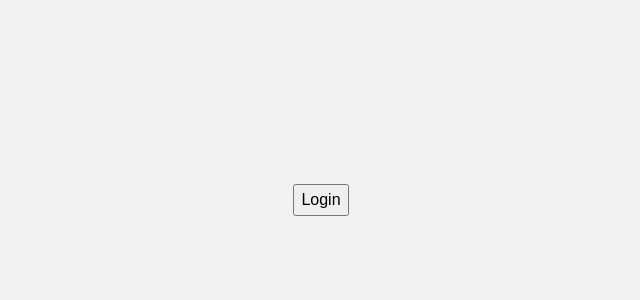
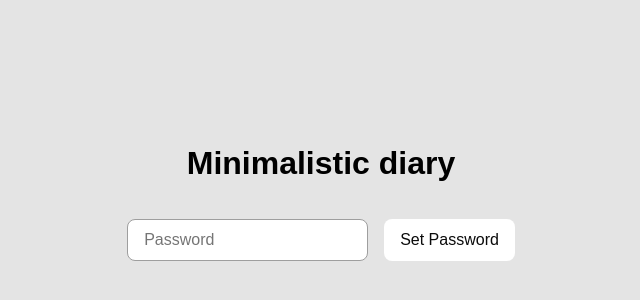
Before and after one commit to DcNiemandd/mini-diary, a React (Vite) app: page / in a window 1280 px wide. Shown: the part 200-500 px from the top of the page, without its empty margins (319-959 px from the left). Built offline with nearby package versions, Linux system fonts and the light colour scheme; a web font is replaced by a local one.

Commit message:
fix: theme, globals, login screen

```diff
--- /dev/null
+++ b/src/components/loginForm/loginForm.module.scss
@@ -0,0 +1,5 @@
+.login-form {
+    display: flex;
+    flex-flow: row;
+    gap: 1rem;
+}
--- /dev/null
+++ b/src/components/loginForm/loginForm.tsx
@@ -0,0 +1,26 @@
+import { useContext, type FC } from 'react';
+import { AppContext } from '../../contexts/appContext/appContext';
+import style from './loginForm.module.scss';
+
+export const LoginForm: FC = () => {
+    const { auth } = useContext(AppContext);
+    return (
+        <form
+            className={style['login-form']}
+            onSubmit={(e) => {
+                e.preventDefault();
+                const password = (e.target as HTMLFormElement).password.value;
+                auth.tryToLogin(password);
+            }}
+        >
+            <input
+                type="password"
+                name="password"
+                placeholder="Password"
+                required
+                minLength={6}
+            />
+            <button type="submit">{auth.isUser ? 'Login' : 'Set Password'}</button>
+        </form>
+    );
+};
--- a/src/layouts/loginLayout/loginLayout.module.scss
+++ b/src/layouts/loginLayout/loginLayout.module.scss
@@ -1,18 +1,10 @@
 .login-container {
     display: flex;
+    flex-flow: column;
     align-items: center;
     justify-content: center;
+    gap: 2rem;
 
     width: 100lvw;
     height: 100lvh;
-
-    background-color: var(--bg);
-    color: var(--text);
-    font: var(--p);
-
-    :global {
-        button {
-            width: fit-content;
-        }
-    }
 }
--- a/src/layouts/loginLayout/loginLayout.tsx
+++ b/src/layouts/loginLayout/loginLayout.tsx
@@ -1,12 +1,12 @@
-import { useContext, type FC } from 'react';
-import { AppContext } from '../../contexts/appContext/appContext';
+import { type FC } from 'react';
+import { LoginForm } from '../../components/loginForm/loginForm';
 import style from './loginLayout.module.scss';
 
 export const LoginLayout: FC = () => {
-    const { auth } = useContext(AppContext);
     return (
         <div className={style['login-container']}>
-            <button onClick={() => auth.tryToLogin('password')}>Login</button>
+            <h1>Minimalistic diary</h1>
+            <LoginForm />
         </div>
     );
 };
--- a/src/layouts/testLayout/testLayout.module.css
+++ b/src/layouts/testLayout/testLayout.module.css
@@ -5,10 +5,6 @@
 
     width: 100lvw;
     height: 100lvh;
-
-    background-color: var(--bg);
-    color: var(--text);
-    font: var(--p);
 }
 
 .top-bar {
--- a/src/layouts/testLayout/testLayout.tsx
+++ b/src/layouts/testLayout/testLayout.tsx
@@ -125,18 +125,16 @@ Trysail Sail ho Corsair red ensign hulk smartly boom jib rum gangway. Case shot
             <div className={style['content']}>
                 <div ref={scrollRef}>
                     <div>
-                        <h1>Minimalistic diary</h1>
                         <div className={style['color-samples']}>
                             {colors.map((color) => (
                                 <div key={color}>
                                     <div
                                         style={{
-                                            backgroundColor: `var(${color})`,
                                             width: '50px',
                                             height: '50px',
-                                            ...(color.includes('border')
-                                                ? { outline: color, backgroundColor: 'var(--bg-dark)' }
-                                                : {}),
+                                            ...(color.includes('border-card')
+                                                ? { border: color, backgroundColor: 'var(--bg-dark)' }
+                                                : { background: `var(${color})` }),
                                         }}
                                     />
                                     {color}
--- a/src/main.tsx
+++ b/src/main.tsx
@@ -1,8 +1,9 @@
 import { StrictMode } from 'react';
 import { createRoot } from 'react-dom/client';
 import App from './App.tsx';
-import './reset.css';
-import './theme.scss';
+import './styles/globals.scss';
+import './styles/reset.css';
+import './styles/theme.scss';
 
 createRoot(document.getElementById('root')!).render(
     <StrictMode>
--- /dev/null
+++ b/src/styles/globals.scss
@@ -0,0 +1,39 @@
+:root {
+    font-family: var(--ff);
+    font-style: normal;
+    font-optical-sizing: auto;
+    font-variation-settings: 'MONO' 0.65;
+
+    background-color: var(--bg-dark);
+}
+
+input,
+button {
+    border-radius: var(--border-radius);
+    background-color: var(--bg-light);
+    color: var(--text);
+    font: var(--p);
+    padding: 0.5rem 1rem;
+    outline: none;
+
+    &:hover {
+        background: var(--gradient-hover);
+    }
+}
+
+input {
+    border: 1px solid var(--border-muted);
+
+    &:focus-within {
+        border-color: var(--border);
+    }
+
+    &:user-invalid {
+        border-color: var(--danger);
+    }
+}
+
+button {
+    cursor: pointer;
+    border: 0;
+}
--- a/src/theme.scss
+++ b/src/styles/theme.scss
@@ -73,9 +73,4 @@
     /* constants */
     --border-radius-small: 4px;
     --border-radius: 8px;
-
-    font-family: var(--ff);
-    font-style: normal;
-    font-optical-sizing: auto;
-    font-variation-settings: 'MONO' 0.65;
 }
```
Also changed, not shown: src/components/loginForm/loginForm.module.scss.d.ts (added, +14 -0 lines), src/styles/reset.css (renamed from src/reset.css).
